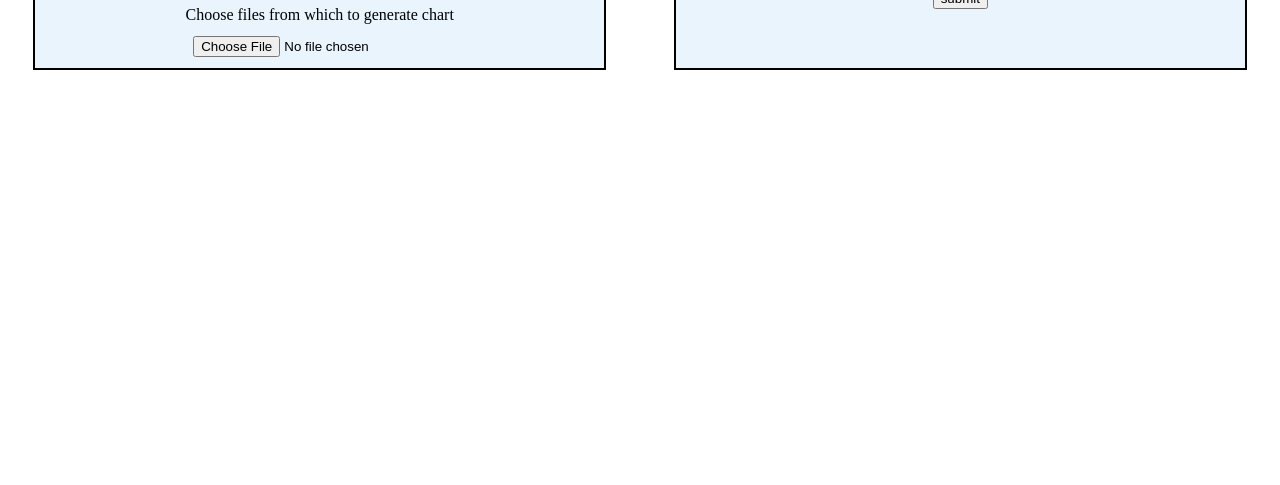
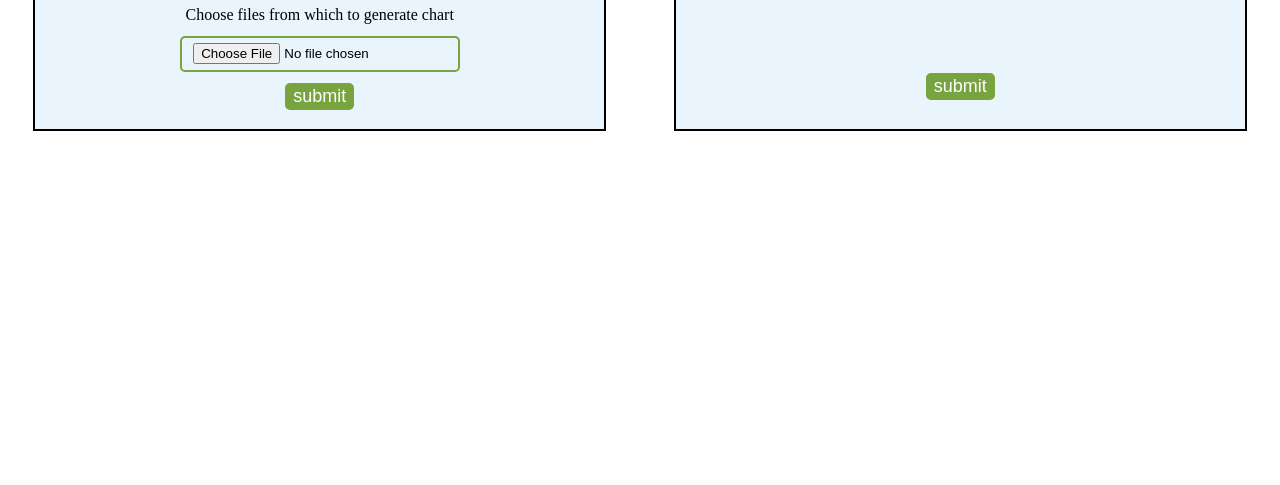
Before and after one commit to DenisDuev/web-ChartGenerator, a website: page home.html in a window 1280 px wide. Shown: the part 315-800 px from the top of the page. Drawn offline with nearby package versions, Linux system fonts and the light colour scheme; no server answers.

Commit message:
refactoring

```diff
--- a/css/styles.css
+++ b/css/styles.css
@@ -159,7 +159,7 @@ div.block {
 }
 div.container {
     width: 100%;
-    height: 20vh;
+    height: 28vh;
     margin: 2% auto auto;
 }
 
@@ -200,12 +200,6 @@ li a {
 #user {
     float: right;
 }
-input {
-    padding: 1% 2%;
-    margin: 1% 0;
-    box-sizing: border-box;
-    border-radius: 10px;
-}
 
 input[type=submit]{
     font-size: large;
@@ -224,3 +218,24 @@ input[type=button]{
     color: black;
 	font-size: large;
 }
+
+input {
+    padding: 1% 2%;
+    margin: 2% 0;
+    border:2px solid rgb(120, 164, 64);
+    -webkit-border-radius: 5px;
+    border-radius: 5px;
+}
+
+button {
+    font-size: large;
+    background-color: rgb(120, 164, 64);
+    color: white;
+    border:2px solid rgb(120, 164, 64);
+    -webkit-border-radius: 5px;
+    border-radius: 5px;
+}
+
+input[type=text]:focus {
+    border-color:#333;
+}
--- a/home.html
+++ b/home.html
@@ -35,7 +35,7 @@
         <div class="div-header">
             <span>Choose from uploaded files</span>
         </div>
-        <div id="fileFieldset">
+        <div id="fileFieldset" style="overflow:auto; height: 40%">
         </div>
         <button onclick="showDiagramsWithFileList()">submit</button>
     </div>
```
Also changed, not shown: login.html (+2 -0 lines).
